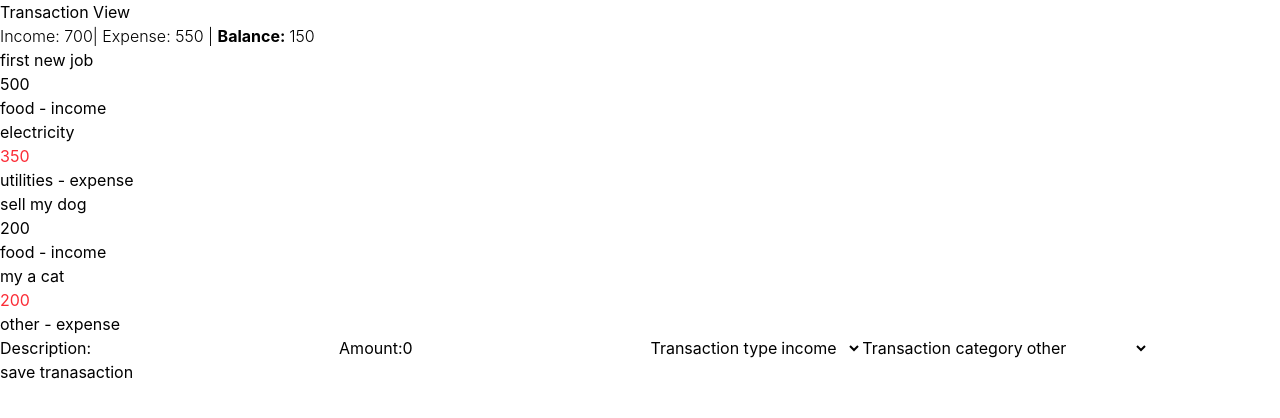
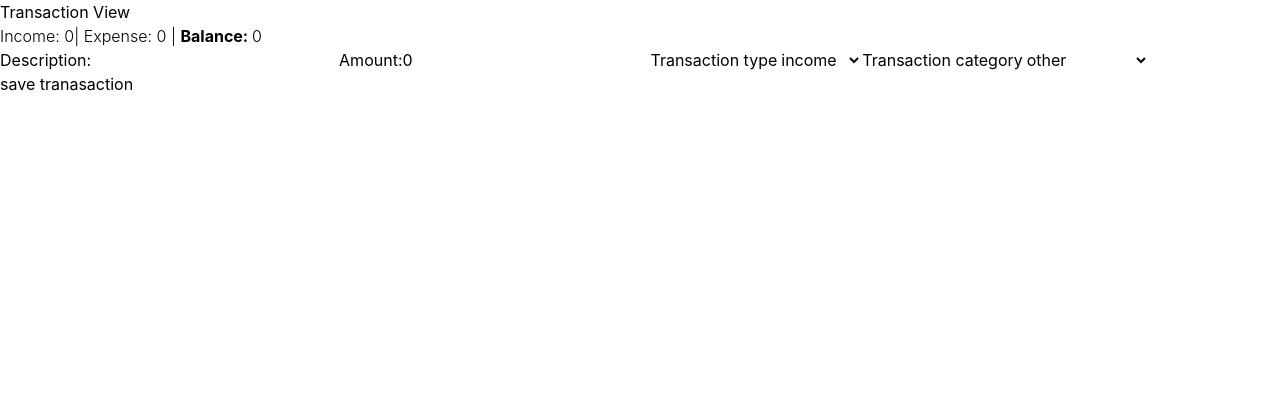
Before and after one commit to stakic-igor/expense-tracker, a Vue app: page / in a window 1280 px wide. Shown: the top 418 px of the page. Built offline with nearby package versions, Linux system fonts and the light colour scheme; the HTML template or start-up script is replaced by a standard one.

Commit message:
Add local storage and watchers

```diff
--- a/package.json
+++ b/package.json
@@ -15,6 +15,7 @@
     "format": "prettier --write --experimental-cli src/"
   },
   "dependencies": {
+    "uuid": "^14.0.3",
     "vue": "^3.5.42"
   },
   "devDependencies": {
--- a/src/components/TransactionForm.vue
+++ b/src/components/TransactionForm.vue
@@ -4,10 +4,10 @@ import type { TransactionType, Category } from '@/types/transaction.ts'
 
 const description = ref('')
 const amount = ref(0)
-const TransactionType = ref<TransactionType>('income')
-const Category = ref<Category>('other')
+const transactionType = ref<TransactionType>('income')
+const category = ref<Category>('other')
 
-const selectTransactionType: TransactionType[] = ['income', 'expense']
+const selectTransactionTypes: TransactionType[] = ['income', 'expense']
 const selectCategoryOptions: Category[] = [
   'food',
   'transport',
@@ -15,23 +15,43 @@ const selectCategoryOptions: Category[] = [
   'utilities',
   'other',
 ]
+
+const emit = defineEmits<{
+  'add-transaction': [
+    payload: {
+      description: string
+      amount: number
+      type: TransactionType
+      category: Category
+    },
+  ]
+}>()
+
+const handleSubmit = () => {
+  emit('add-transaction', {
+    description: description.value,
+    amount: amount.value,
+    type: transactionType.value,
+    category: category.value,
+  })
+}
 </script>
 
 <template>
-  <form>
+  <form @submit.prevent="handleSubmit">
     <label for="description">Description:</label>
     <input type="text" id="description" name="description" v-model="description" />
 
     <label for="amount">Amount:</label>
-    <input type="number" id="amount" name="amount" v-model="amount" />
+    <input type="number" id="amount" name="amount" v-model="amount" min="0" />
 
     <label for="type">Transaction type</label>
-    <select v-model="TransactionType" id="type" name="type">
-      <option v-for="type in selectTransactionType" :key="type" :value="type">{{ type }}</option>
+    <select v-model="transactionType" id="type" name="type">
+      <option v-for="type in selectTransactionTypes" :key="type" :value="type">{{ type }}</option>
     </select>
 
     <label for="category">Transaction category</label>
-    <select v-model="Category" id="category" name="category">
+    <select v-model="category" id="category" name="category">
       <option v-for="opt in selectCategoryOptions" :key="opt" :value="opt">{{ opt }}</option>
     </select>
 
--- a/src/types/transaction.ts
+++ b/src/types/transaction.ts
@@ -2,7 +2,7 @@ export type TransactionType = 'expense' | 'income'
 export type Category = 'food' | 'transport' | 'entertainment' | 'utilities' | 'other'
 
 export interface Transaction {
-  id: number
+  id: string
   description: string
   amount: number
   type: TransactionType
--- a/src/views/TransactionView.vue
+++ b/src/views/TransactionView.vue
@@ -1,39 +1,12 @@
 <script setup lang="ts">
-import { ref, computed } from 'vue'
+import { ref, computed, watch, onMounted } from 'vue'
+import { v4 as uuidv4 } from 'uuid'
 import type { Transaction } from '@/types/transaction'
+import type { TransactionType, Category } from '@/types/transaction.ts'
 import TransactionItem from '@/components/TransactionItem.vue'
 import TransactionForm from '@/components/TransactionForm.vue'
 
-const transactions = ref<Transaction[]>([
-  {
-    id: 1,
-    description: 'first new job',
-    amount: 500,
-    category: 'food',
-    type: 'income',
-  },
-  {
-    id: 2,
-    description: 'electricity',
-    amount: 350,
-    category: 'utilities',
-    type: 'expense',
-  },
-  {
-    id: 3,
-    description: 'sell my dog',
-    amount: 200,
-    category: 'food',
-    type: 'income',
-  },
-  {
-    id: 4,
-    description: 'my a cat',
-    amount: 200,
-    category: 'other',
-    type: 'expense',
-  },
-])
+const transactions = ref<Transaction[]>([])
 
 const totalIncome = computed(() => {
   return transactions.value
@@ -52,6 +25,38 @@ const balance = computed(() => {
     return item.type === 'income' ? sum + item.amount : sum - item.amount
   }, 0)
 })
+
+const addTransaction = (payload: {
+  description: string
+  amount: number
+  type: TransactionType
+  category: Category
+}) => {
+  transactions.value.push({
+    id: uuidv4(),
+    description: payload.description,
+    amount: payload.amount,
+    type: payload.type,
+    category: payload.category,
+  })
+}
+
+watch(
+  transactions,
+  (newTransaction) => {
+    localStorage.setItem('transactions', JSON.stringify(newTransaction))
+  },
+  {
+    deep: true,
+  },
+)
+
+onMounted(() => {
+  const storedTransactions = localStorage.getItem('transactions')
+  if (storedTransactions) {
+    transactions.value = JSON.parse(storedTransactions)
+  }
+})
 </script>
 
 <template>
@@ -61,5 +66,5 @@ const balance = computed(() => {
     <span class="font-bold">Balance: </span>{{ balance }}
   </section>
   <TransactionItem v-for="item in transactions" :key="item.id" :item="item" />
-  <TransactionForm />
+  <TransactionForm @add-transaction="addTransaction" />
 </template>
```
Also changed, not shown: 1 other file (tests, documents, lock files or other folders).
